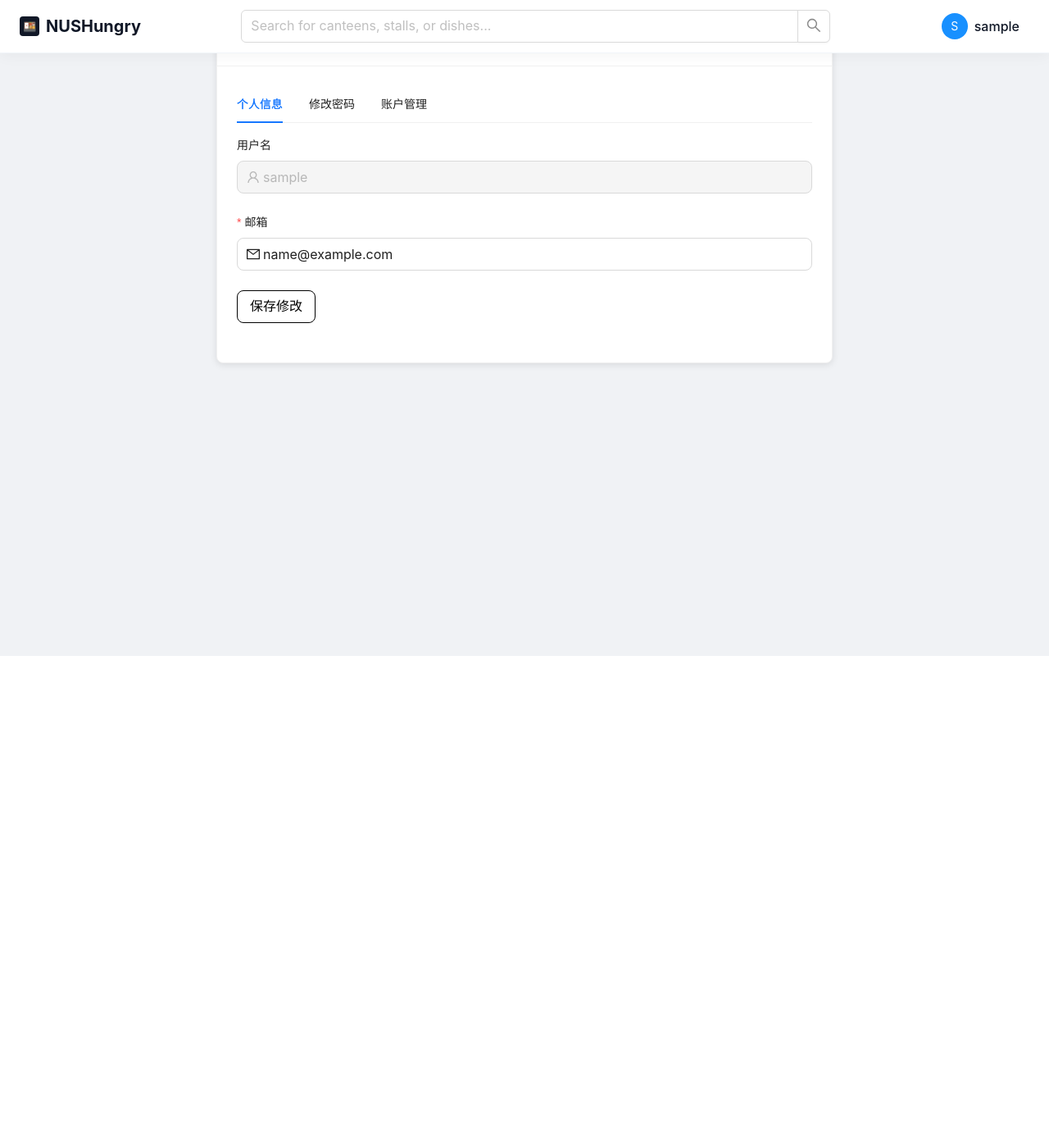
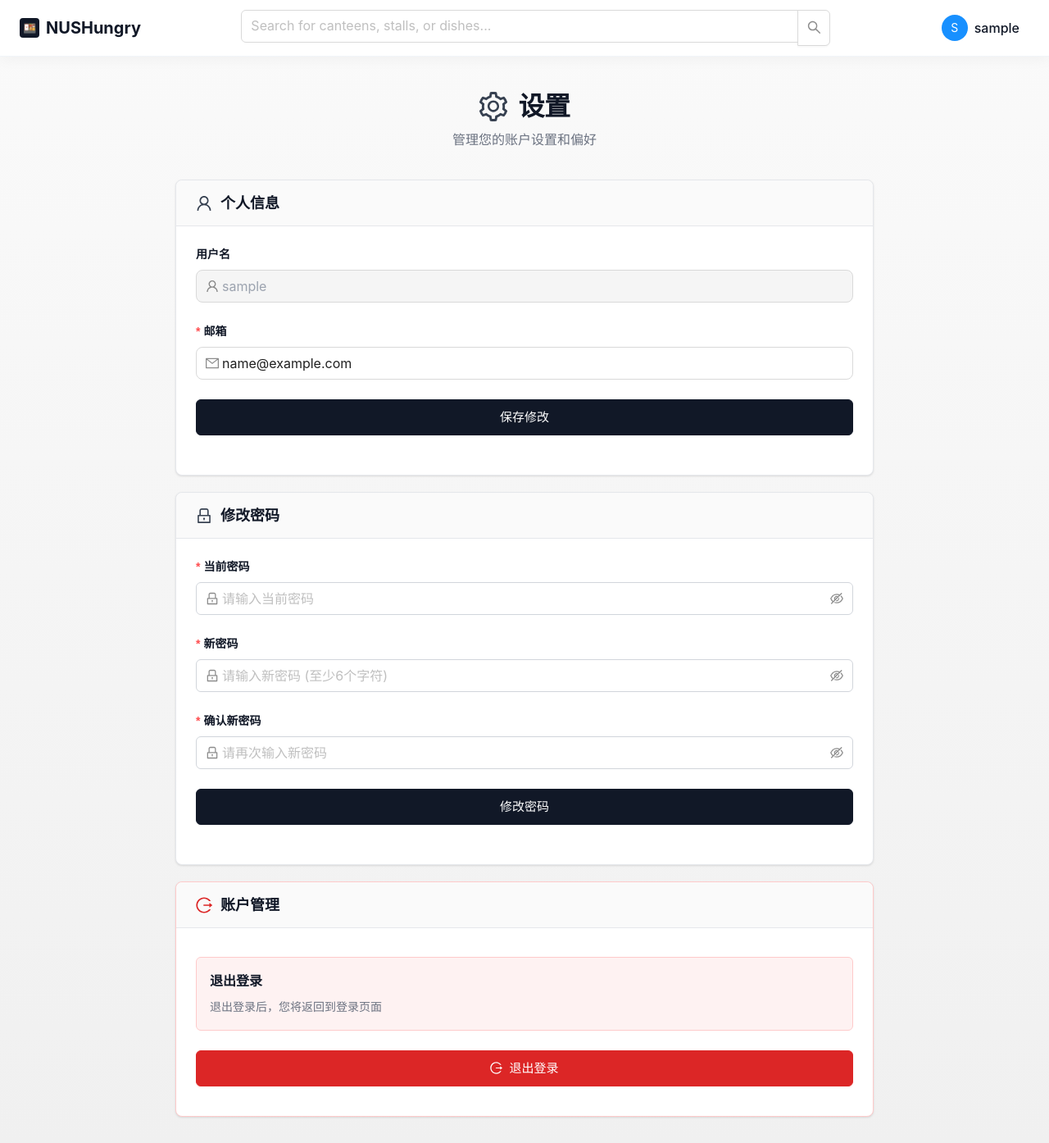
Before and after one commit to SWE5006-Group-7/NUSHungry-Frontend, a Vue app: page /settings in a window 1280 px wide. Shown: the whole page at 82% size. Before the commit the page ends 800 px from the top, so only its background shows below. Built offline with nearby package versions, Linux system fonts and the light colour scheme; no server answers; sample sign-in values are in the browser's storage.

Commit message:
个人页面和设置页面优化

```diff
--- a/src/pages/ProfilePage.vue
+++ b/src/pages/ProfilePage.vue
@@ -2,67 +2,97 @@
   <div class="profile-container">
     <Header />
     <div class="profile-content">
-      <a-card class="profile-card">
-        <template #title>
-          <div class="profile-header">
-            <UserOutlined class="profile-icon" />
-            <span>{{ userStore.username }}的个人中心</span>
+      <!-- 页面标题 -->
+      <div class="page-header">
+        <div class="header-content">
+          <div class="user-info">
+            <a-avatar :size="64" class="user-avatar">
+              <template #icon><UserOutlined /></template>
+            </a-avatar>
+            <div class="user-details">
+              <h1 class="user-name">{{ userStore.username || '用户' }}</h1>
+              <p class="user-email">{{ userStore.user?.email || '' }}</p>
             </div>
-        </template>
+          </div>
+        </div>
+      </div>
 
-        <a-tabs v-model:activeKey="activeTab">
+      <!-- 内容区域容器 -->
+      <div class="content-grid">
         <!-- 我的评价 -->
-          <a-tab-pane key="reviews" tab="我的评价">
+        <div class="content-section">
+          <div class="section-header">
+            <div class="section-icon-box reviews-icon">
+              <StarOutlined class="section-icon" />
+            </div>
+            <h2 class="section-title">我的评价</h2>
+          </div>
           <a-spin :spinning="loadingReviews">
             <div v-if="reviews.length === 0" class="empty-state">
-                <a-empty description="暂无评价" />
+              <a-empty description="暂无评价">
+                <template #image>
+                  <StarOutlined style="font-size: 48px; color: #d9d9d9;" />
+                </template>
+              </a-empty>
             </div>
             <div v-else class="reviews-list">
-                <a-card
+              <div
                 v-for="review in reviews"
                 :key="review.id"
-                  class="review-item"
-                  :title="`评价 ${review.stallName || 'Stall'}`"
-                  size="small"
+                class="review-card"
               >
-                  <template #extra>
-                    <a-rate :value="review.rating" disabled />
-                  </template>
+                <div class="review-header">
+                  <div class="review-title">
+                    <ShopOutlined class="review-icon" />
+                    <span class="review-stall">{{ review.stallName || 'Stall' }}</span>
+                  </div>
+                  <a-rate :value="review.rating" disabled class="review-rating" />
+                </div>
                 <p class="review-content">{{ review.comment }}</p>
-                  <div class="review-meta">
+                <div class="review-footer">
                   <span class="review-date">
                     <ClockCircleOutlined />
                     {{ formatDate(review.createdAt) }}
                   </span>
                   <a-button
-                      type="link"
+                    type="text"
                     danger
                     size="small"
                     @click="handleDeleteReview(review.id)"
+                    class="delete-btn"
                   >
+                    <DeleteOutlined />
                     删除
                   </a-button>
                 </div>
-                </a-card>
+              </div>
             </div>
           </a-spin>
-          </a-tab-pane>
+        </div>
 
         <!-- 我的收藏 -->
-          <a-tab-pane key="favorites" tab="我的收藏">
+        <div class="content-section">
+          <div class="section-header">
+            <div class="section-icon-box favorites-icon">
+              <HeartOutlined class="section-icon" />
+            </div>
+            <h2 class="section-title">我的收藏</h2>
+          </div>
           <a-spin :spinning="loadingFavorites">
             <div v-if="favorites.length === 0" class="empty-state">
-                <a-empty description="暂无收藏" />
+              <a-empty description="暂无收藏">
+                <template #image>
+                  <HeartOutlined style="font-size: 48px; color: #d9d9d9;" />
+                </template>
+              </a-empty>
             </div>
             <div v-else class="favorites-grid">
-                <a-card
+              <div
                 v-for="favorite in favorites"
                 :key="favorite.id"
-                  hoverable
-                  class="favorite-item"
+                class="favorite-card"
                 @click="goToStall(favorite.stallId)"
               >
-                  <template #cover>
                 <div class="favorite-image">
                   <img
                     v-if="favorite.stallImage"
@@ -73,31 +103,29 @@
                     <ShopOutlined />
                   </div>
                 </div>
-                  </template>
-                  <a-card-meta
-                    :title="favorite.stallName"
-                    :description="favorite.cafeteriaName"
-                  >
-                    <template #avatar>
-                      <HeartFilled class="heart-icon" />
-                    </template>
-                  </a-card-meta>
-                  <div class="favorite-footer">
+                <div class="favorite-content">
+                  <div class="favorite-header">
+                    <h3 class="favorite-name">{{ favorite.stallName }}</h3>
+                    <HeartFilled class="favorite-icon" />
+                  </div>
+                  <p class="favorite-location">{{ favorite.cafeteriaName }}</p>
+                  <div class="favorite-actions">
                     <a-button
                       type="text"
                       danger
                       size="small"
                       @click.stop="handleRemoveFavorite(favorite.id)"
+                      class="remove-btn"
                     >
                       取消收藏
                     </a-button>
                   </div>
-                </a-card>
+                </div>
+              </div>
             </div>
           </a-spin>
-          </a-tab-pane>
-        </a-tabs>
-      </a-card>
+        </div>
+      </div>
     </div>
   </div>
 </template>
@@ -109,8 +137,11 @@ import { message } from 'ant-design-vue'
 import {
   UserOutlined,
   HeartFilled,
+  HeartOutlined,
   ShopOutlined,
-  ClockCircleOutlined
+  ClockCircleOutlined,
+  StarOutlined,
+  DeleteOutlined
 } from '@ant-design/icons-vue'
 import { useUserStore } from '@/stores/user'
 import authService from '@/services/authService'
@@ -119,7 +150,6 @@ import Header from '@/components/Header.vue'
 const router = useRouter()
 const userStore = useUserStore()
 
-const activeTab = ref('reviews')
 const reviews = ref([])
 const favorites = ref([])
 const loadingReviews = ref(false)
@@ -190,101 +220,248 @@ onMounted(() => {
 <style scoped>
 .profile-container {
   min-height: 100vh;
-  background-color: #f0f2f5;
+  background: linear-gradient(to bottom, #fafafa 0%, #f0f0f0 100%);
+  padding-top: 80px;
 }
 
 .profile-content {
   max-width: 1200px;
   margin: 0 auto;
-  padding: 24px;
+  padding: 32px 24px;
 }
 
-.profile-card {
-  box-shadow: 0 2px 8px rgba(0, 0, 0, 0.1);
+/* 页面标题 */
+.page-header {
+  margin-bottom: 32px;
 }
 
-.profile-header {
+.header-content {
+  background: #ffffff;
+  border-radius: 12px;
+  padding: 32px;
+  box-shadow: 0 2px 4px rgba(0, 0, 0, 0.04), 0 4px 8px rgba(0, 0, 0, 0.06);
+  border: 1px solid #e5e7eb;
+}
+
+.user-info {
+  display: flex;
+  align-items: center;
+  gap: 20px;
+}
+
+.user-avatar {
+  background: #111827;
+  font-size: 28px;
+}
+
+.user-details {
+  flex: 1;
+}
+
+.user-name {
+  font-size: 28px;
+  font-weight: 700;
+  color: #111827;
+  margin: 0 0 8px 0;
+  letter-spacing: -0.5px;
+}
+
+.user-email {
+  font-size: 15px;
+  color: #6b7280;
+  margin: 0;
+}
+
+
+/* 内容区域网格 */
+.content-grid {
+  display: grid;
+  grid-template-columns: repeat(2, 1fr);
+  gap: 24px;
+  align-items: start;
+}
+
+.content-section {
+  background: #ffffff;
+  border-radius: 8px;
+  padding: 24px;
+  box-shadow: 0 1px 3px rgba(0, 0, 0, 0.08), 0 1px 2px rgba(0, 0, 0, 0.04);
+  border: 1px solid #e5e7eb;
+}
+
+.section-header {
   display: flex;
   align-items: center;
   gap: 12px;
-  font-size: 20px;
-  font-weight: bold;
+  margin-bottom: 20px;
+  padding-bottom: 16px;
+  border-bottom: 2px solid #f3f4f6;
 }
 
-.profile-icon {
+.section-icon-box {
+  width: 48px;
+  height: 48px;
+  border-radius: 8px;
+  display: flex;
+  align-items: center;
+  justify-content: center;
+  flex-shrink: 0;
+}
+
+.section-icon-box.reviews-icon {
+  background-color: #fef3c7;
+}
+
+.section-icon-box.favorites-icon {
+  background-color: #fee2e2;
+}
+
+.section-icon {
   font-size: 24px;
-  color: #1890ff;
+}
+
+.reviews-icon .section-icon {
+  color: #d97706;
+}
+
+.favorites-icon .section-icon {
+  color: #dc2626;
+}
+
+.section-title {
+  font-size: 20px;
+  font-weight: 600;
+  color: #111827;
+  margin: 0;
+  letter-spacing: -0.3px;
 }
 
 .empty-state {
-  padding: 48px 0;
+  padding: 64px 0;
   text-align: center;
 }
 
-/* 评价列表样式 */
+/* 评价列表 */
 .reviews-list {
   display: flex;
   flex-direction: column;
   gap: 16px;
 }
 
-.review-item {
-  border: 1px solid #f0f0f0;
+.review-card {
+  background: #fafafa;
+  border: 1px solid #e5e7eb;
+  border-radius: 8px;
+  padding: 20px;
+  transition: all 0.2s ease;
+}
+
+.review-card:hover {
+  background: #f9fafb;
+  border-color: #d1d5db;
+  box-shadow: 0 2px 8px rgba(0, 0, 0, 0.06);
+}
+
+.review-header {
+  display: flex;
+  justify-content: space-between;
+  align-items: center;
+  margin-bottom: 12px;
+}
+
+.review-title {
+  display: flex;
+  align-items: center;
+  gap: 8px;
+}
+
+.review-icon {
+  font-size: 18px;
+  color: #6b7280;
+}
+
+.review-stall {
+  font-size: 16px;
+  font-weight: 600;
+  color: #111827;
+}
+
+.review-rating {
+  font-size: 16px;
 }
 
 .review-content {
-  margin: 12px 0;
-  color: #666;
+  margin: 0 0 16px 0;
+  color: #374151;
   line-height: 1.6;
+  font-size: 15px;
 }
 
-.review-meta {
+.review-footer {
   display: flex;
   justify-content: space-between;
   align-items: center;
-  margin-top: 12px;
   padding-top: 12px;
-  border-top: 1px solid #f0f0f0;
+  border-top: 1px solid #e5e7eb;
 }
 
 .review-date {
   display: flex;
   align-items: center;
   gap: 6px;
-  color: #999;
-  font-size: 14px;
+  color: #9ca3af;
+  font-size: 13px;
 }
 
-/* 收藏网格样式 */
+.delete-btn {
+  color: #dc2626;
+  font-weight: 500;
+}
+
+.delete-btn:hover {
+  background-color: #fee2e2;
+}
+
+/* 收藏网格 */
 .favorites-grid {
   display: grid;
   grid-template-columns: repeat(auto-fill, minmax(280px, 1fr));
-  gap: 16px;
+  gap: 20px;
 }
 
-.favorite-item {
+.favorite-card {
+  background: #ffffff;
+  border: 1px solid #e5e7eb;
+  border-radius: 8px;
+  overflow: hidden;
   cursor: pointer;
-  transition: all 0.3s ease;
+  transition: all 0.2s ease;
 }
 
-.favorite-item:hover {
+.favorite-card:hover {
   transform: translateY(-4px);
-  box-shadow: 0 4px 12px rgba(0, 0, 0, 0.15);
+  box-shadow: 0 8px 20px rgba(0, 0, 0, 0.12);
+  border-color: #d1d5db;
 }
 
 .favorite-image {
-  height: 200px;
+  height: 180px;
   overflow: hidden;
   display: flex;
   align-items: center;
   justify-content: center;
-  background-color: #f5f5f5;
+  background-color: #f3f4f6;
 }
 
 .favorite-image img {
   width: 100%;
   height: 100%;
   object-fit: cover;
+  transition: transform 0.3s ease;
+}
+
+.favorite-card:hover .favorite-image img {
+  transform: scale(1.05);
 }
 
 .placeholder-image {
@@ -294,24 +471,89 @@ onMounted(() => {
   width: 100%;
   height: 100%;
   font-size: 48px;
-  color: #d9d9d9;
+  color: #d1d5db;
 }
 
-.heart-icon {
-  color: #ff4d4f;
-  font-size: 20px;
+.favorite-content {
+  padding: 16px;
 }
 
-.favorite-footer {
-  margin-top: 12px;
+.favorite-header {
+  display: flex;
+  justify-content: space-between;
+  align-items: start;
+  margin-bottom: 8px;
+}
+
+.favorite-name {
+  font-size: 16px;
+  font-weight: 600;
+  color: #111827;
+  margin: 0;
+  flex: 1;
+}
+
+.favorite-icon {
+  color: #dc2626;
+  font-size: 18px;
+  flex-shrink: 0;
+}
+
+.favorite-location {
+  font-size: 14px;
+  color: #6b7280;
+  margin: 0 0 12px 0;
+}
+
+.favorite-actions {
   padding-top: 12px;
-  border-top: 1px solid #f0f0f0;
+  border-top: 1px solid #f3f4f6;
   text-align: center;
 }
 
+.remove-btn {
+  color: #dc2626;
+  font-weight: 500;
+  font-size: 13px;
+}
+
+.remove-btn:hover {
+  background-color: #fee2e2;
+}
+
+/* 响应式设计 */
+@media (max-width: 1024px) {
+  .content-grid {
+    grid-template-columns: 1fr;
+  }
+}
+
 @media (max-width: 768px) {
+  .profile-content {
+    padding: 24px 16px;
+  }
+
+  .header-content {
+    padding: 24px;
+  }
+
+  .user-info {
+    flex-direction: column;
+    text-align: center;
+  }
+
+  .user-name {
+    font-size: 24px;
+  }
+
   .favorites-grid {
-    grid-template-columns: repeat(auto-fill, minmax(200px, 1fr));
+    grid-template-columns: 1fr;
+  }
+
+  .review-header {
+    flex-direction: column;
+    align-items: flex-start;
+    gap: 8px;
   }
 }
 </style>
--- a/src/pages/SettingsPage.vue
+++ b/src/pages/SettingsPage.vue
@@ -2,10 +2,25 @@
   <div class="settings-container">
     <Header />
     <div class="settings-content">
-      <a-card class="settings-card" title="设置">
-        <a-tabs v-model:activeKey="activeTab">
-          <!-- 个人信息 -->
-          <a-tab-pane key="profile" tab="个人信息">
+      <!-- 页面标题 -->
+      <div class="page-header">
+        <h1 class="page-title">
+          <SettingOutlined class="title-icon" />
+          设置
+        </h1>
+        <p class="page-description">管理您的账户设置和偏好</p>
+      </div>
+
+      <!-- 设置卡片 -->
+      <div class="settings-cards">
+        <!-- 个人信息卡片 -->
+        <a-card class="setting-card" :hoverable="false">
+          <template #title>
+            <div class="card-title">
+              <UserOutlined class="card-icon" />
+              <span>个人信息</span>
+            </div>
+          </template>
           <a-form
             :model="profileForm"
             :rules="profileRules"
@@ -20,7 +35,7 @@
                 size="large"
               >
                 <template #prefix>
-                    <UserOutlined />
+                  <UserOutlined style="color: rgba(0, 0, 0, 0.45)" />
                 </template>
               </a-input>
             </a-form-item>
@@ -33,26 +48,33 @@
                 type="email"
               >
                 <template #prefix>
-                    <MailOutlined />
+                  <MailOutlined style="color: rgba(0, 0, 0, 0.45)" />
                 </template>
               </a-input>
             </a-form-item>
 
-              <a-form-item>
+            <a-form-item style="margin-bottom: 0">
               <a-button
                 type="primary"
                 html-type="submit"
                 size="large"
                 :loading="loadingProfile"
+                block
               >
                 保存修改
               </a-button>
             </a-form-item>
           </a-form>
-          </a-tab-pane>
+        </a-card>
 
-          <!-- 修改密码 -->
-          <a-tab-pane key="password" tab="修改密码">
+        <!-- 修改密码卡片 -->
+        <a-card class="setting-card" :hoverable="false">
+          <template #title>
+            <div class="card-title">
+              <LockOutlined class="card-icon" />
+              <span>修改密码</span>
+            </div>
+          </template>
           <a-form
             :model="passwordForm"
             :rules="passwordRules"
@@ -66,7 +88,7 @@
                 size="large"
               >
                 <template #prefix>
-                    <LockOutlined />
+                  <LockOutlined style="color: rgba(0, 0, 0, 0.45)" />
                 </template>
               </a-input-password>
             </a-form-item>
@@ -78,7 +100,7 @@
                 size="large"
               >
                 <template #prefix>
-                    <LockOutlined />
+                  <LockOutlined style="color: rgba(0, 0, 0, 0.45)" />
                 </template>
               </a-input-password>
             </a-form-item>
@@ -90,47 +112,51 @@
                 size="large"
               >
                 <template #prefix>
-                    <LockOutlined />
+                  <LockOutlined style="color: rgba(0, 0, 0, 0.45)" />
                 </template>
               </a-input-password>
             </a-form-item>
 
-              <a-form-item>
+            <a-form-item style="margin-bottom: 0">
               <a-button
                 type="primary"
                 html-type="submit"
                 size="large"
                 :loading="loadingPassword"
+                block
               >
                 修改密码
               </a-button>
             </a-form-item>
           </a-form>
-          </a-tab-pane>
+        </a-card>
 
-          <!-- 账户管理 -->
-          <a-tab-pane key="account" tab="账户管理">
+        <!-- 账户管理卡片 -->
+        <a-card class="setting-card danger-card" :hoverable="false">
+          <template #title>
+            <div class="card-title">
+              <LogoutOutlined class="card-icon" />
+              <span>账户管理</span>
+            </div>
+          </template>
           <div class="account-section">
-              <a-alert
-                message="退出登录"
-                description="退出登录后,您将返回到登录页面"
-                type="info"
-                show-icon
-                style="margin-bottom: 24px"
-              />
+            <div class="logout-info">
+              <p class="logout-title">退出登录</p>
+              <p class="logout-description">退出登录后，您将返回到登录页面</p>
+            </div>
             <a-button
               type="primary"
               danger
               size="large"
               @click="handleLogout"
+              block
             >
               <LogoutOutlined />
               退出登录
             </a-button>
           </div>
-          </a-tab-pane>
-        </a-tabs>
         </a-card>
+      </div>
     </div>
   </div>
 </template>
@@ -143,7 +169,8 @@ import {
   UserOutlined,
   MailOutlined,
   LockOutlined,
-  LogoutOutlined
+  LogoutOutlined,
+  SettingOutlined
 } from '@ant-design/icons-vue'
 import { useUserStore } from '@/stores/user'
 import Header from '@/components/Header.vue'
@@ -283,25 +310,223 @@ onMounted(() => {
 <style scoped>
 .settings-container {
   min-height: 100vh;
-  background-color: #f0f2f5;
+  background: linear-gradient(to bottom, #fafafa 0%, #f0f0f0 100%);
+  padding-top: 80px;
 }
 
 .settings-content {
-  max-width: 800px;
+  max-width: 900px;
   margin: 0 auto;
-  padding: 24px;
+  padding: 32px 24px;
 }
 
-.settings-card {
-  box-shadow: 0 2px 8px rgba(0, 0, 0, 0.1);
+/* 页面标题 */
+.page-header {
+  text-align: center;
+  margin-bottom: 40px;
 }
 
-.account-section {
-  padding: 24px;
-  text-align: center;
+.page-title {
+  display: flex;
+  align-items: center;
+  justify-content: center;
+  gap: 12px;
+  font-size: 32px;
+  font-weight: 700;
+  color: #111827;
+  margin: 0 0 12px 0;
+  letter-spacing: -0.5px;
+}
+
+.title-icon {
+  font-size: 36px;
+  color: #374151;
+}
+
+.page-description {
+  font-size: 16px;
+  color: #6b7280;
+  margin: 0;
+  font-weight: 400;
+}
+
+/* 设置卡片容器 */
+.settings-cards {
+  display: flex;
+  flex-direction: column;
+  gap: 20px;
+}
+
+.setting-card {
+  border-radius: 8px;
+  box-shadow: 0 1px 3px rgba(0, 0, 0, 0.08), 0 1px 2px rgba(0, 0, 0, 0.04);
+  border: 1px solid #e5e7eb;
+  background: #ffffff;
+  overflow: hidden;
+  transition: all 0.2s ease;
+}
+
+.setting-card:hover {
+  box-shadow: 0 4px 12px rgba(0, 0, 0, 0.12), 0 2px 4px rgba(0, 0, 0, 0.06);
+  border-color: #d1d5db;
+  transform: translateY(-1px);
+}
+
+.danger-card {
+  border-color: #fecaca;
+  background: #ffffff;
+}
+
+.danger-card:hover {
+  border-color: #fca5a5;
+}
+
+/* 卡片标题 */
+.card-title {
+  display: flex;
+  align-items: center;
+  gap: 10px;
+  font-size: 18px;
+  font-weight: 600;
+  color: #111827;
+}
+
+.card-icon {
+  font-size: 20px;
+  color: #374151;
+}
+
+.danger-card .card-icon {
+  color: #dc2626;
+}
+
+/* 表单样式优化 */
+:deep(.ant-card-head) {
+  background-color: #fafafa;
+  border-bottom: 1px solid #e5e7eb;
 }
 
 :deep(.ant-form-item-label > label) {
+  font-weight: 600;
+  font-size: 14px;
+  color: #111827;
+}
+
+:deep(.ant-input),
+:deep(.ant-input-password) {
+  border-radius: 6px;
+  border: 1px solid #d1d5db;
+  background-color: #ffffff;
+  transition: all 0.2s ease;
+}
+
+:deep(.ant-input:hover),
+:deep(.ant-input-password:hover) {
+  border-color: #9ca3af;
+}
+
+:deep(.ant-input:focus),
+:deep(.ant-input-password .ant-input:focus) {
+  border-color: #111827;
+  box-shadow: 0 0 0 2px rgba(17, 24, 39, 0.08);
+}
+
+:deep(.ant-input-disabled) {
+  background-color: #f3f4f6;
+  color: #9ca3af;
+  border-color: #e5e7eb;
+}
+
+:deep(.ant-btn) {
+  border-radius: 6px;
   font-weight: 500;
+  height: 44px;
+  font-size: 15px;
+  transition: all 0.2s ease;
+}
+
+:deep(.ant-btn-primary) {
+  background: #111827;
+  border-color: #111827;
+  color: #ffffff;
+}
+
+:deep(.ant-btn-primary:hover) {
+  background: #1f2937;
+  border-color: #1f2937;
+  transform: translateY(-1px);
+  box-shadow: 0 4px 12px rgba(17, 24, 39, 0.15);
+}
+
+:deep(.ant-btn-primary:active) {
+  background: #0f1419;
+  border-color: #0f1419;
+  transform: translateY(0);
+}
+
+:deep(.ant-btn-primary.ant-btn-dangerous) {
+  background: #dc2626;
+  border-color: #dc2626;
+}
+
+:deep(.ant-btn-primary.ant-btn-dangerous:hover) {
+  background: #b91c1c;
+  border-color: #b91c1c;
+  box-shadow: 0 4px 12px rgba(220, 38, 38, 0.25);
+}
+
+:deep(.ant-btn-primary.ant-btn-dangerous:active) {
+  background: #991b1b;
+  border-color: #991b1b;
+}
+
+/* 账户管理区域 */
+.account-section {
+  padding: 12px 0;
+}
+
+.logout-info {
+  margin-bottom: 24px;
+  padding: 16px;
+  background-color: #fef2f2;
+  border-radius: 6px;
+  border: 1px solid #fecaca;
+}
+
+.logout-title {
+  font-size: 16px;
+  font-weight: 600;
+  color: #111827;
+  margin: 0 0 8px 0;
+}
+
+.logout-description {
+  font-size: 14px;
+  color: #6b7280;
+  margin: 0;
+  line-height: 1.6;
+}
+
+/* 响应式设计 */
+@media (max-width: 768px) {
+  .settings-content {
+    padding: 24px 16px;
+  }
+
+  .page-title {
+    font-size: 26px;
+  }
+
+  .title-icon {
+    font-size: 28px;
+  }
+
+  .page-description {
+    font-size: 14px;
+  }
+
+  .card-title {
+    font-size: 16px;
+  }
 }
 </style>
```
Lines whose indentation alone changed are shown as unchanged.
